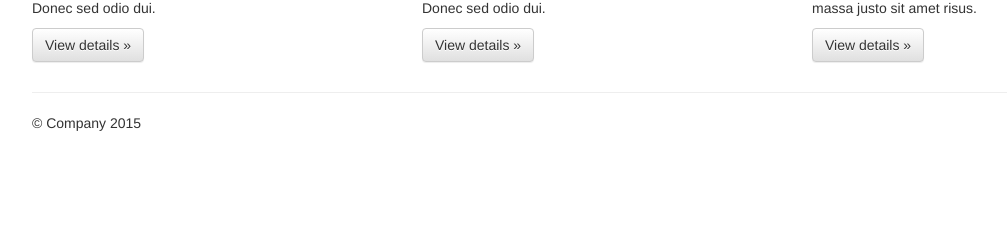
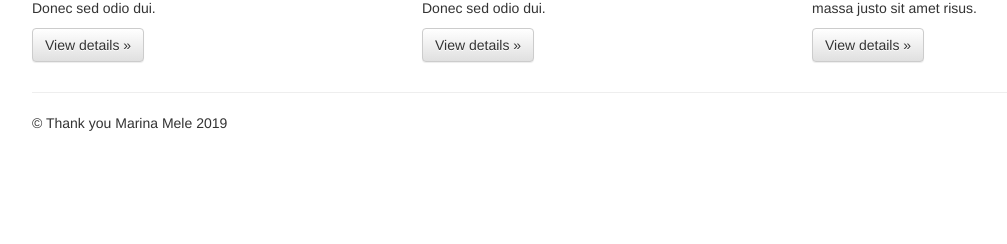
Before and after one commit to nikoi4/taskbuster_project, a Django app: template taskbuster/templates/base.html in a window 1280 px wide. Shown: the part 556-800 px from the top of the page, without its empty margins (38-1045 px from the left). Run offline with Django 3.2, Linux system fonts and the light colour scheme; the template is opened without the code that fills it, so the values that code supplies are empty; some libraries are stand-ins or nearby versions.

```diff
--- a/taskbuster/templates/base.html
+++ b/taskbuster/templates/base.html
@@ -85,7 +85,7 @@
       <hr>
 
       <footer>
-        <p>&copy; Company 2015</p>
+        <p>&copy; Thank you Marina Mele 2019</p>
       </footer>
     </div> <!-- /container -->        <script src="//ajax.googleapis.com/ajax/libs/jquery/1.11.2/jquery.min.js"></script>
         <script>window.jQuery || document.write('<script src="static/js/vendor/jquery-1.11.2.min.js"><\/script>')</script>
```
